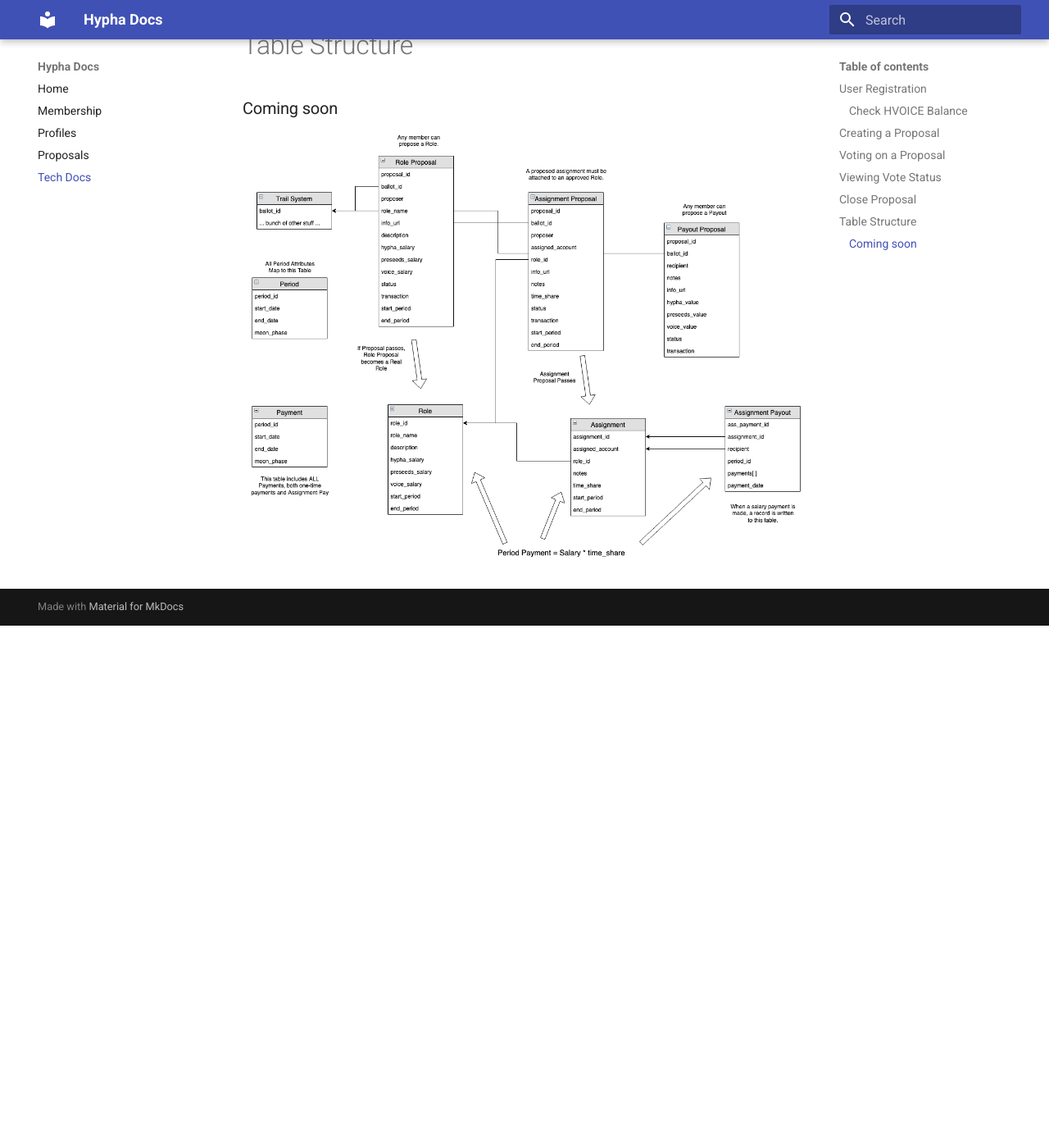
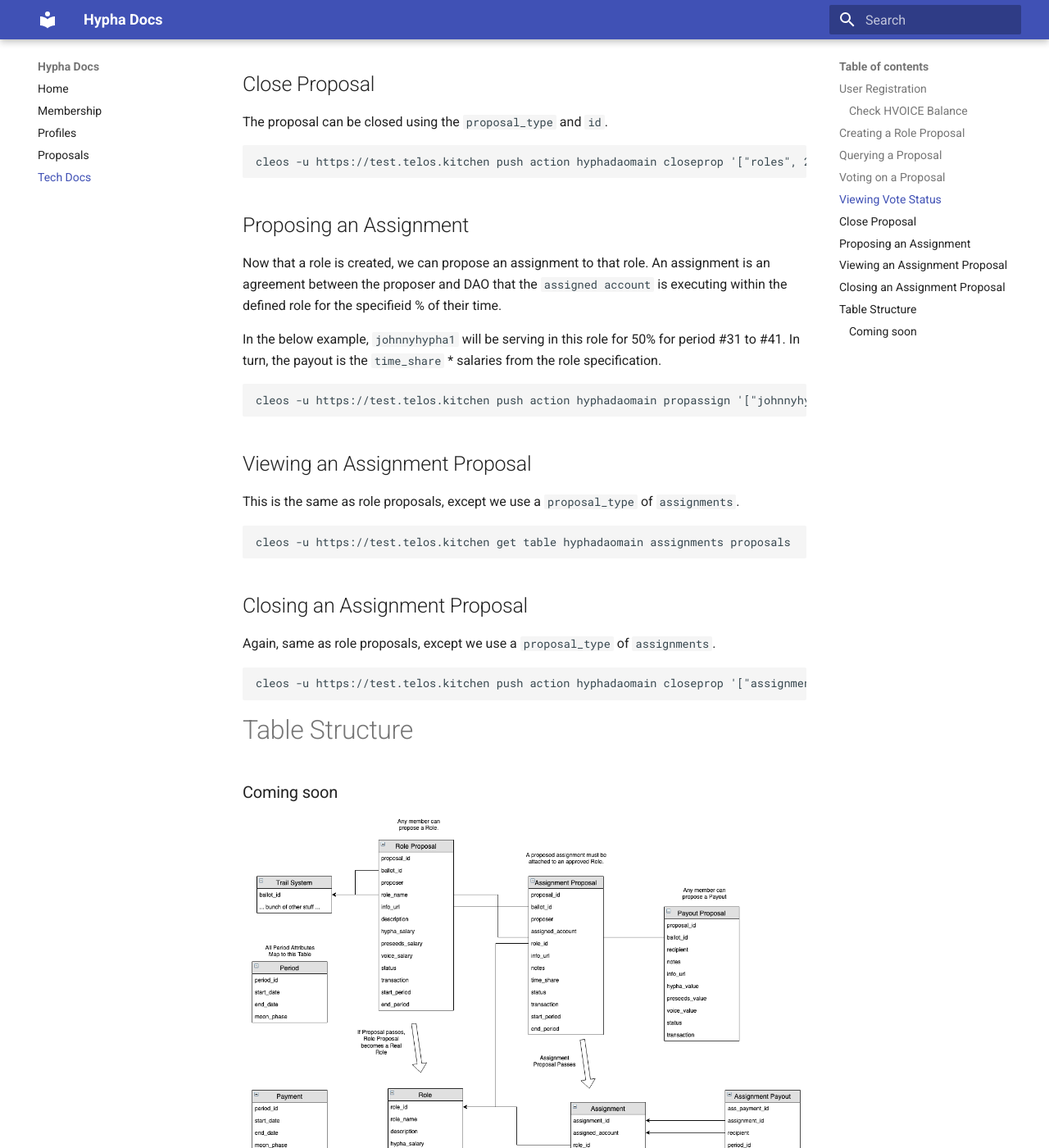
Before and after one commit to hypha-dao/dao-tech-docs, an MkDocs documentation site: the page built from docs/tech-docs.md, in a window 1280 px wide and 1400 px high, scrolled down 2548 px. Shown: the whole window at 82% size. Built offline with MkDocs 1.6.1 and Material for MkDocs 9.7.7, drawn with Linux system fonts in a browser that asks for light colours; before the commit the page ends 3311 px from its top, so only the background shows below that; some of the changed text lies outside the part shown.

Commit message:
adding technical content

````diff
--- a/docs/tech-docs.md
+++ b/docs/tech-docs.md
@@ -27,7 +27,7 @@ cleos -u https://test.telos.kitchen get table trailservice johnnyhypha1 voters
 }
 ```
 
-## Creating a Proposal
+## Creating a Role Proposal
 
 To create a proposal, provide the following attributes
 ```
@@ -47,15 +47,24 @@ For example:
 cleos -u https://test.telos.kitchen push action hyphadaomain proposerole '["johnnyhypha1", "Underwater Basketweaver", "See my profile at: blah blah blah", "## does markdown work?", "11 HYPHA", "11.00000000 PRESEED", "11 HVOICE", 0, 104]' -p johnnyhypha1
 ```
 
+## Querying a Proposal
+To query a proposal based on ```id```:
+```
+cleos -u https://test.telos.kitchen get table --lower 26 --upper 26 hyphadaomain roles proposals
+```
+
 ## Voting on a Proposal
 
 To vote on the proposal, the user submits the action to the ```castvote``` action.
+Casting a vote is the same for all proposal types (roles, assignments, and payouts).
 
 All role, assignment, and payout proposals are either pass or fail, so simply pass a one-item array with ```"pass"``` for pass (as the example) or pass ```"fail"``` to vote against.
 
 ```
 cleos -u https://test.telos.kitchen push action trailservice castvote '["haydenhypha1", "hypha1.....1b", ["pass"]]' -p haydenhypha1
 ```
+
+
 
 ## Viewing Vote Status
 
@@ -118,6 +127,31 @@ The proposal can be closed using the ```proposal_type``` and ```id```.
 cleos -u https://test.telos.kitchen push action hyphadaomain closeprop '["roles", 26]' -p haydenhypha1
 ```
 
+## Proposing an Assignment
+
+Now that a role is created, we can propose an assignment to that role. An assignment is an agreement between the proposer and DAO that the ```assigned account``` is executing within the defined role for the specifieid % of their time.
+
+In the below example, ```johnnyhypha1``` will be serving in this role for 50% for period #31 to #41. In turn, the payout is the ```time_share``` * salaries from the role specification.
+
+```
+cleos -u https://test.telos.kitchen push action hyphadaomain propassign '["johnnyhypha1", "johnnyhypha1", 0, "Assigned Basketweaver", "Underwater Basketweaver", "Weave baskets at the bottom of the sea", 31, 41, 0.5000000000]' -p johnnyhypha1
+```
+
+## Viewing an Assignment Proposal
+
+This is the same as role proposals, except we use a ```proposal_type``` of ```assignments```.
+```
+cleos -u https://test.telos.kitchen get table hyphadaomain assignments proposals
+```
+
+## Closing an Assignment Proposal
+
+Again, same as role proposals,  except we use a ```proposal_type``` of ```assignments```.
+
+```
+cleos -u https://test.telos.kitchen push action hyphadaomain closeprop '["assignments", 0]' -p haydenhypha1
+```
+
 # Table Structure
 ### Coming soon
 ![Contract Table Structure](img/tables.png)
````
